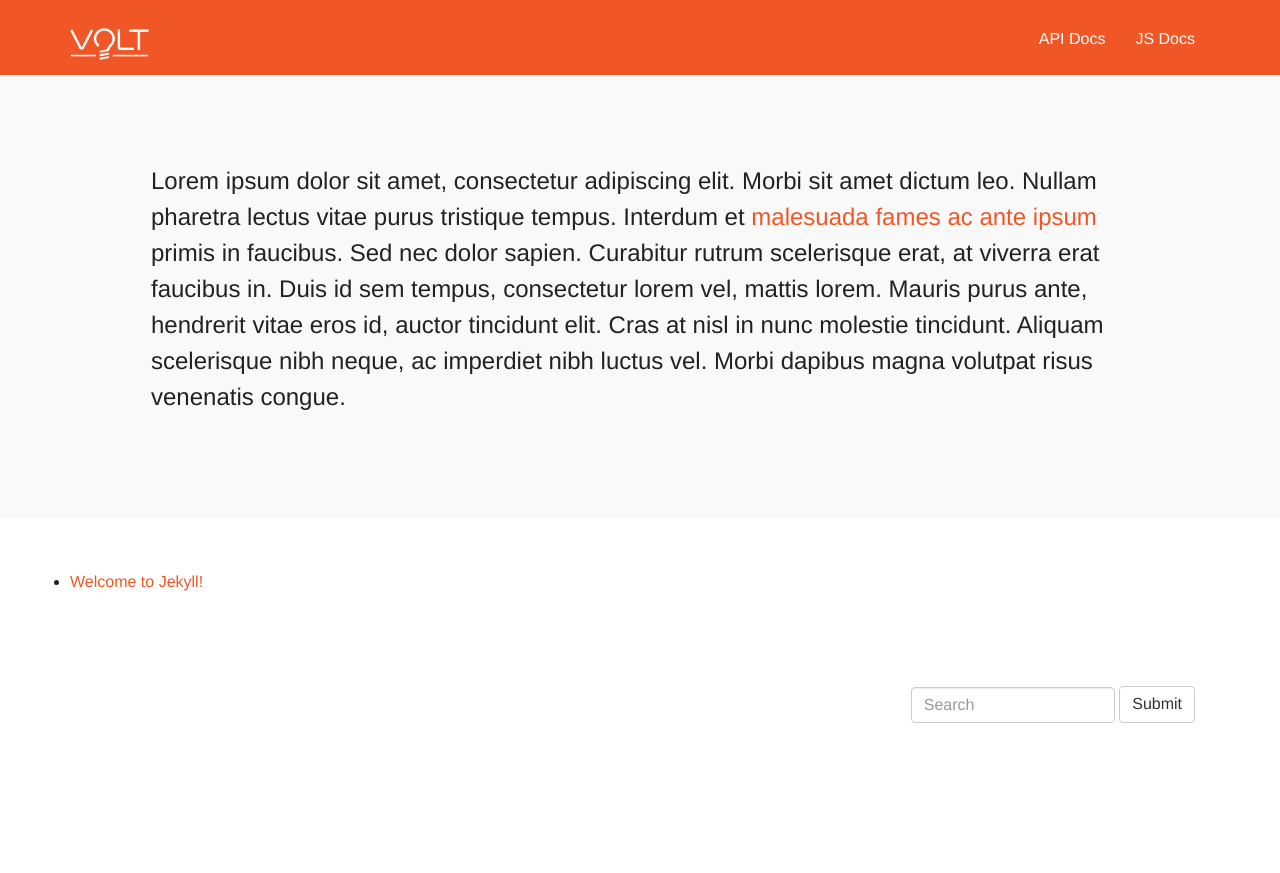
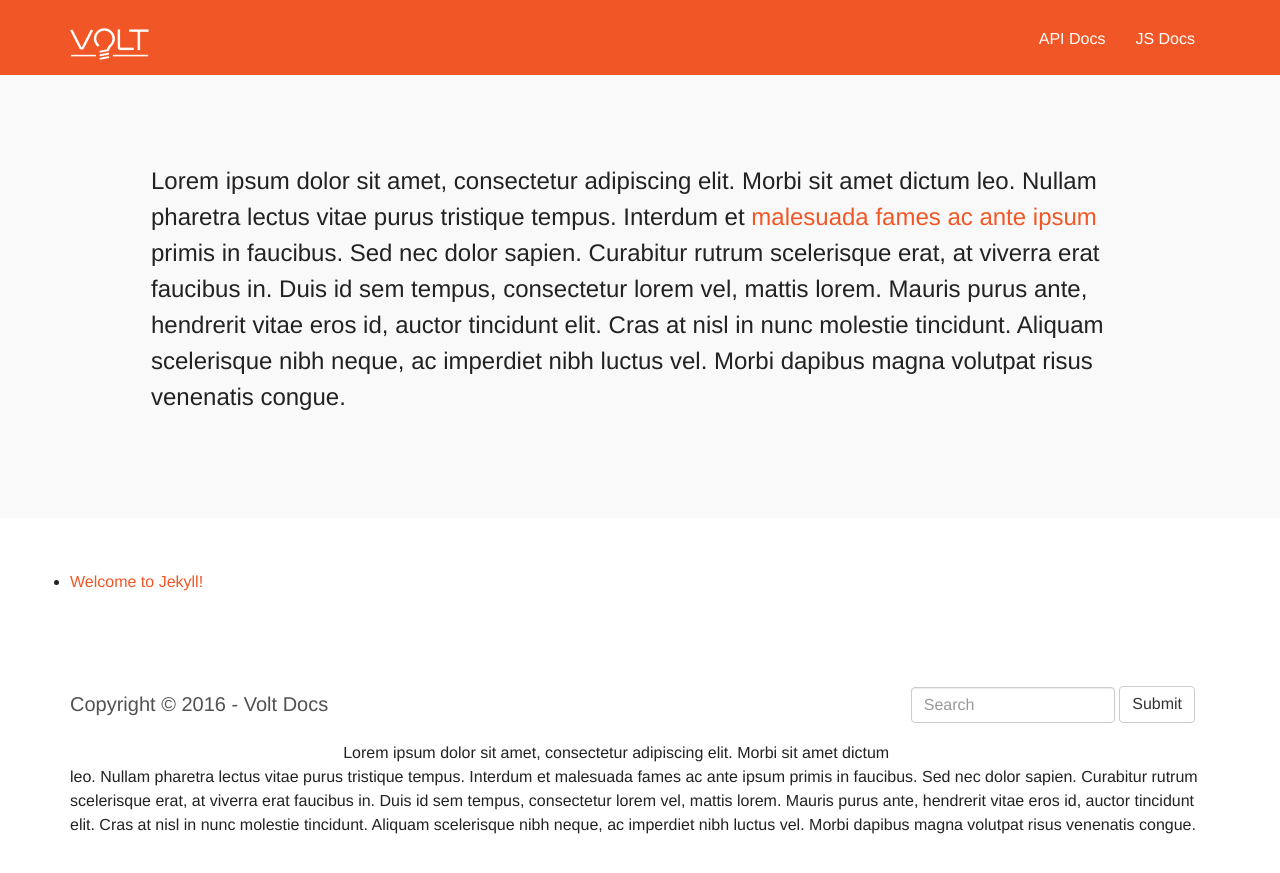
Before and after one commit to SKBruck/voltdocs, a Jekyll site: the page built from index.html, in a window 1280 px wide. Shown: the top 873 px of the page. Built offline with Jekyll 4.4.1, drawn with Linux system fonts in a browser that asks for light colours; nearby versions of some CDN libraries.

Commit message:
finalizing footer layout and styles

```diff
--- a/_includes/footer.html
+++ b/_includes/footer.html
@@ -1,6 +1,6 @@
-<footer>
+<footer class="footer">
 
-  <nav class="navbar navbar-default footer-navbar">
+  <nav class="navbar navbar-inverse footer-navbar">
     <div class="container">
       <div class="navbar-header">
         <p class="navbar-brand">Copyright &copy; {{ site.time | date: '%Y' }} &#45; {{ site.title }}</p>
@@ -17,6 +17,10 @@
     </div><!-- /.container-fluid -->
   </nav>
 
+  <div class="container footer-content">
+    <p>Lorem ipsum dolor sit amet, consectetur adipiscing elit. Morbi sit amet dictum leo. Nullam pharetra lectus vitae purus tristique tempus. Interdum et malesuada fames ac ante ipsum primis in faucibus. Sed nec dolor sapien. Curabitur rutrum scelerisque erat, at viverra erat faucibus in. Duis id sem tempus, consectetur lorem vel, mattis lorem. Mauris purus ante, hendrerit vitae eros id, auctor tincidunt elit. Cras at nisl in nunc molestie tincidunt. Aliquam scelerisque nibh neque, ac imperdiet nibh luctus vel. Morbi dapibus magna volutpat risus venenatis congue.</p>
+  </div>
+
 </footer>
 
 <!-- jQuery (necessary for Bootstrap's JavaScript plugins) -->
```
